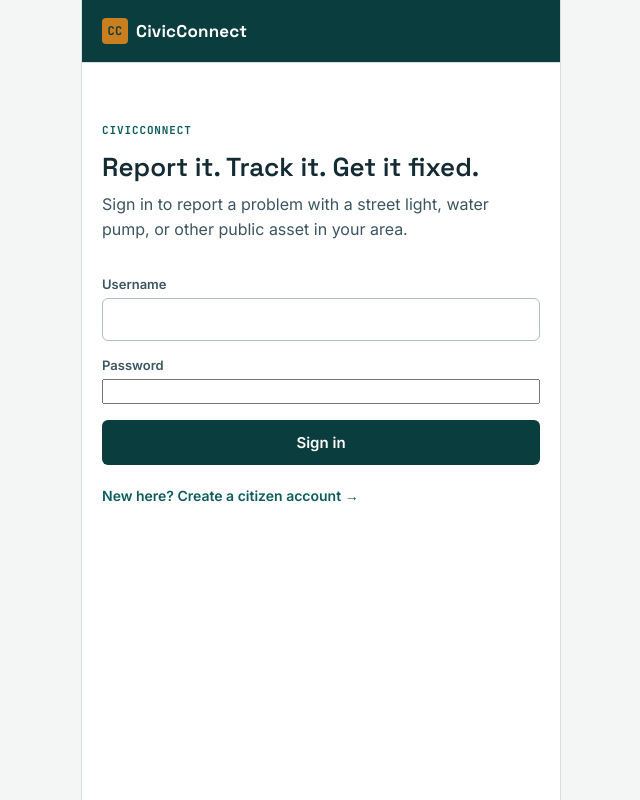
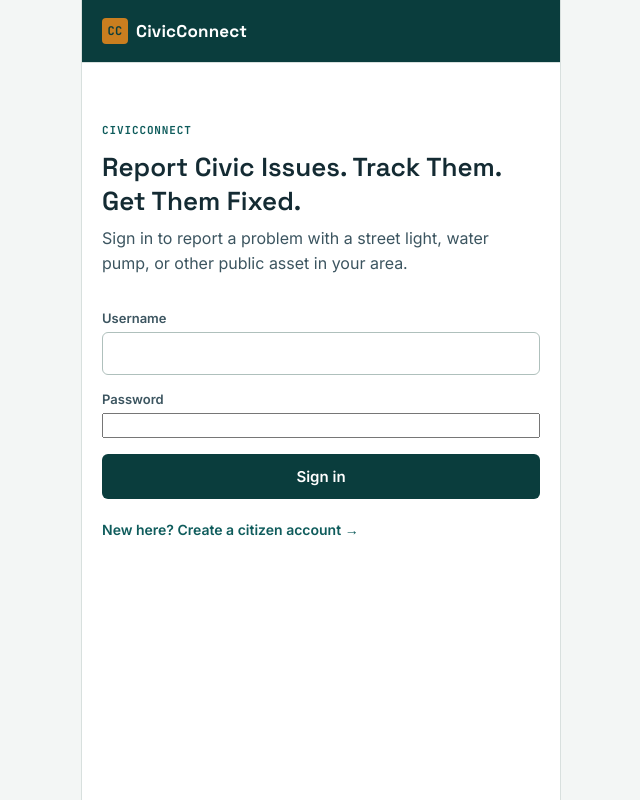
Before and after one commit to prasanthkumar0614/-civicconnect-frontend-., a React (Vite) app: page / in a window 1280 px wide. Shown: the whole page, without its empty margins (319-959 px from the left). Built offline with nearby package versions, Linux system fonts and the light colour scheme; no server answers.

Commit message:
Update header text for login page

```diff
--- a/src/pages/Login.jsx
+++ b/src/pages/Login.jsx
@@ -30,7 +30,9 @@ export default function Login({ onLoggedIn, onGoRegister }) {
     <div className="screen">
       <div style={{ marginTop: 24 }}>
         <p className="eyebrow">CivicConnect</p>
-        <h1 style={{ fontSize: 26, marginTop: 6 }}>Report it. Track it. Get it fixed.</h1>
+        <h1 style={{ fontSize: 26, marginTop: 6 }}>
+  Report Civic Issues. Track Them. Get Them Fixed.
+</h1>
         <p style={{ marginTop: 8 }}>
           Sign in to report a problem with a street light, water pump, or other public asset in your area.
         </p>
```
